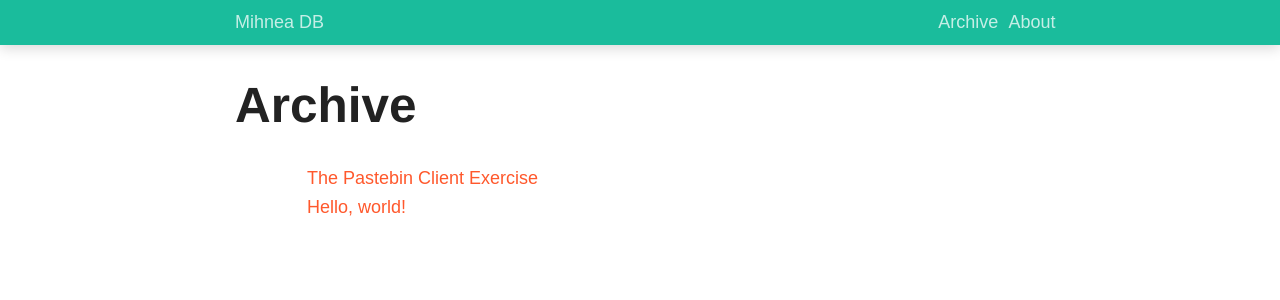
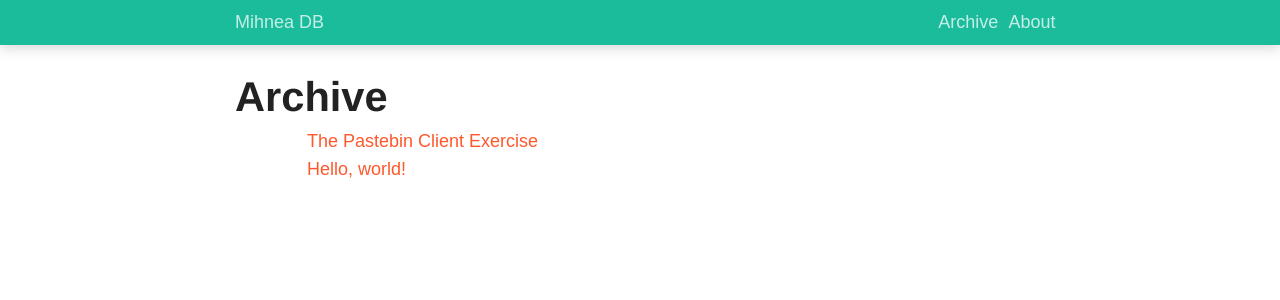
Before and after one commit to mihneadb/mihneadb.github.io, a Jekyll site: the page built from archive/index.html, in a window 1280 px wide. Shown: the top 300 px of the page. Built offline with Jekyll 4.4.1, drawn with Linux system fonts in a browser that asks for light colours; Markdown is read by kramdown in place of the engine named in the settings.

Commit message:
change headers to h2

```diff
--- a/about/index.html
+++ b/about/index.html
@@ -2,7 +2,7 @@
 layout: default
 ---
 
-<h1>About</h1>
+<h2>About</h2>
 
 <p>
     Open Source enthusiast, studying Computer Science and Engineering.
--- a/archive/index.html
+++ b/archive/index.html
@@ -2,7 +2,7 @@
 layout: default
 ---
 
-<h1>Archive</h1>
+<h2>Archive</h2>
 
 <ul class="archive">
     {% for post in site.posts %}
```
